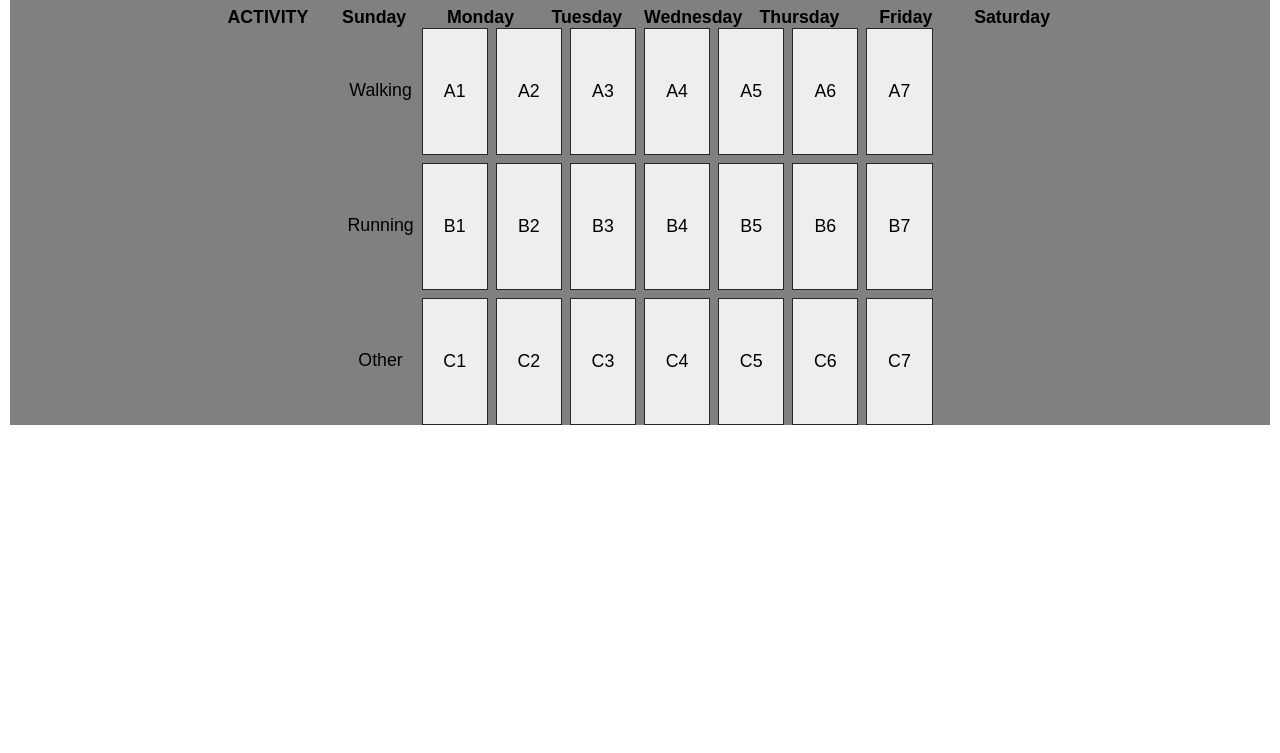
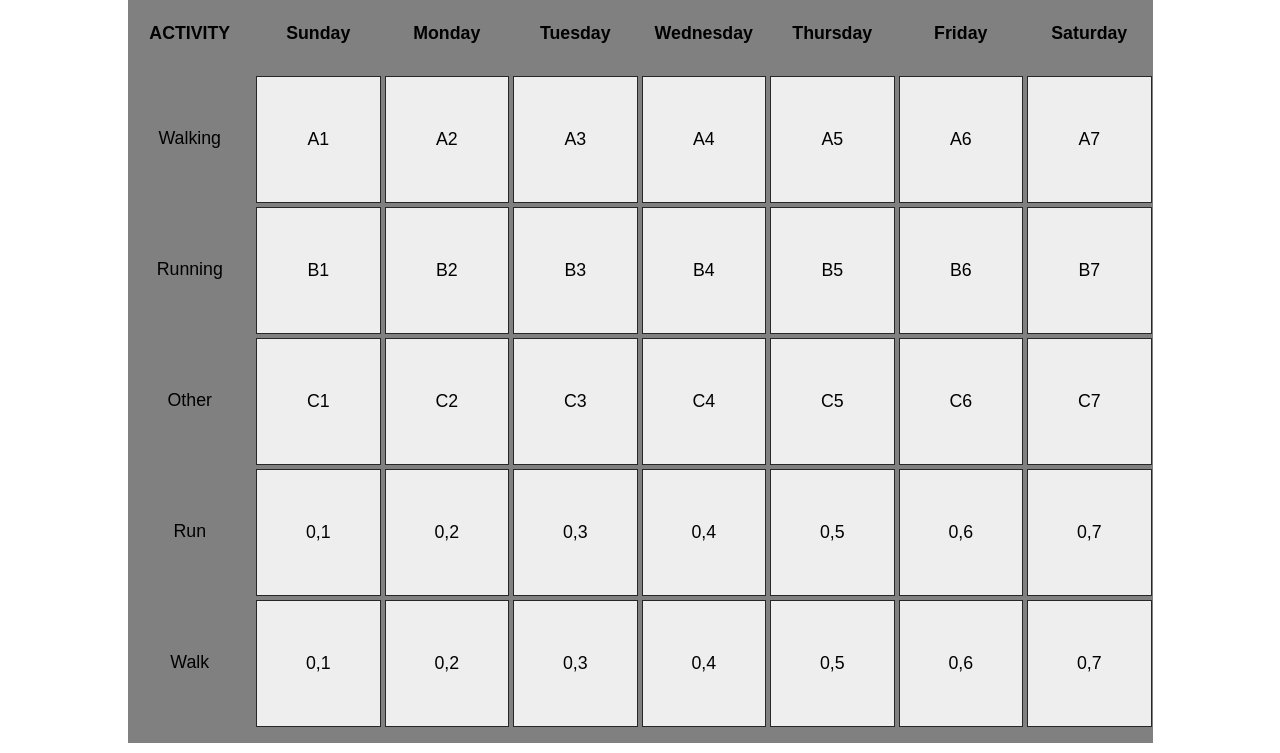
Before and after one commit to aejlindberg/activity-tracker, a React app in the folder code/: page /temp in a window 1280 px wide. Shown: the part 123-876 px from the top of the page. Before the commit the page ends 800 px from the top, so only its background shows below. Built offline with nearby package versions, Linux system fonts and the light colour scheme.

Commit message:
Activity grid lifting state

```diff
--- a/code/src/components/ActivityGrid/activityGrid.js
+++ b/code/src/components/ActivityGrid/activityGrid.js
@@ -1,19 +1,30 @@
 import React from "react"
 import { BrowserRouter as Router, Route, Switch, Link } from "react-router-dom"
+import SingleActivityTitle from "../SingleActivityTitle"
+import SingleActivityDayBox from "../SingleActivityDayBox"
 import "./activityGrid.scss"
 
+
 class ActivityGrid extends React.Component {
+state = {
+  activityCounter: 0
+}
 
-  render() {
-    return (
-      <div className="tempGridPageContainer">
+clickedDayBox = (day, row) => {
+  console.log(day, row)
+}
 
+render() {
+  const days = [1, 2, 3, 4, 5, 6, 7]
+  return (
+    <div className="tempGridPageContainer">
+      <div className="grid-container">
         <div className="activity-grid">
           <header className="grid-header">
             <h1>Weekly activites</h1>
           </header>
 
-          <ul class="weekdays">
+          <ul className="weekdays">
             <li className="day-grid__activity">
               <abbr title="Act.">ACTIVITY</abbr>
             </li>
@@ -40,7 +51,7 @@ class ActivityGrid extends React.Component {
             </li>
           </ul>
 
-          <ul class="day-grid">
+          <ul className="day-grid">
 
             <li className="day-grid__activity">Walking</li>
             <li>A1</li>
@@ -68,12 +79,31 @@ class ActivityGrid extends React.Component {
             <li>C5</li>
             <li>C6</li>
             <li>C7</li>
+
+            <SingleActivityTitle activityName="Run" />
+            {days.map(day => (
+              <SingleActivityDayBox
+                key={day}
+                day={day}
+                activityNr={this.state.activityCounter}
+                clickBoxHandler={() => this.clickedDayBox(day, 1)}  />))}
+
+              <SingleActivityTitle activityName="Walk" />
+              {days.map(day => (
+                <SingleActivityDayBox
+                  key={day}
+                  day={day}
+                  activityNr={this.state.activityCounter}
+                  clickBoxHandler={() => this.clickedDayBox(day, 2)}  />))}
+
+
           </ul>
         </div>
+      </div>
 
-      </div>
-    )
-  }
+    </div>
+  )
+}
 
 }
 
--- a/code/src/components/ActivityGrid/activityGrid.scss
+++ b/code/src/components/ActivityGrid/activityGrid.scss
@@ -1,3 +1,7 @@
+.grid-container {
+  display: block;
+}
+
 .activity-grid {
   display: grid;
   margin: 10px;
@@ -6,10 +10,9 @@
   ul {
     display: grid;
     grid-template-columns: repeat(8, 1fr);
-    grid-gap: 0.5em;
+    grid-gap: 0.25em;
     max-width: 64em;
     padding: 0;
-    margin: 0 auto;
   }
 
   li {
@@ -44,12 +47,17 @@
 }
 
 
-
-
+@media screen and (min-width: 1025px) {
+  .activity-grid {
+    max-width: 1025px;
+    margin-left: auto;
+    margin-right: auto;
+  }
+}
 
 @media all and (max-width: 800px) {
   ul {
-    grid-gap: .25em;
+    grid-gap: .5em;
   }
 
   ul.weekdays li {
--- /dev/null
+++ b/code/src/components/SingleActivityDayBox.js
@@ -0,0 +1,14 @@
+import React from "react"
+import { BrowserRouter as Router, Route, Switch, Link } from "react-router-dom"
+
+class SingleActivityDayBox extends React.Component {
+
+  render() {
+    return (
+      <li className="day-grid__daybox" onClick={this.props.clickBoxHandler}>{this.props.activityNr},{this.props.day}</li>
+    )
+  }
+
+}
+
+export default SingleActivityDayBox
--- /dev/null
+++ b/code/src/components/SingleActivityTitle.js
@@ -0,0 +1,14 @@
+import React from "react"
+import { BrowserRouter as Router, Route, Switch, Link } from "react-router-dom"
+
+class SingleActivityTitle extends React.Component {
+
+  render() {
+    return (
+      <li className="day-grid__activity">{this.props.activityName}</li>
+    )
+  }
+
+}
+
+export default SingleActivityTitle
```
